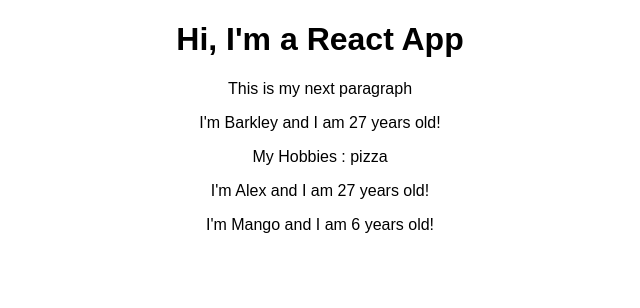
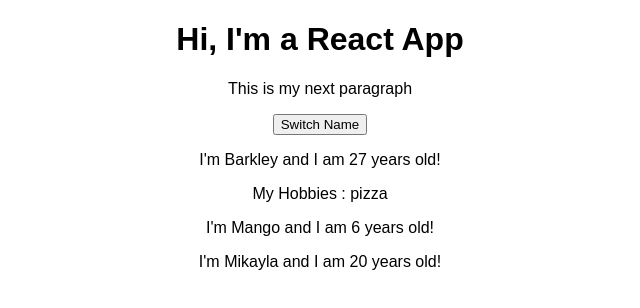
Before and after one commit to barksanto/react-complete-guide, a React (Create React App) app: page / in a window 1280 px wide. Shown: the top 308 px of the page, without its empty margins (320-960 px from the left). Built offline with nearby package versions, Linux system fonts and the light colour scheme.

Commit message:
added button click handler - onClick as opposed to onclick in vanilla js

```diff
--- a/src/App.js
+++ b/src/App.js
@@ -5,6 +5,18 @@
 
 // app is our root ocmponent
 class App extends Component {
+  state = {
+    persons: [
+      { name: "Barkley", age: 27 },
+      { name: "Mango", age: 6 },
+      { name: "Mikayla", age: 20 }
+    ]
+  }
+
+  switcNameHandler = () => { // normal es6 arrow function
+    console.log('button has been clicked!!');
+  }
+
   render() {
     return (
       /* We will nest the rest of our components in this div also */
@@ -12,9 +24,10 @@
       <div className="App">
         <h1>Hi, I'm a React App</h1>
         <p>This is my next paragraph</p>
-        <Person name="Barkley" age="27">My Hobbies : pizza</Person>
-        <Person name="Alex" age="27" />
-        <Person name="Mango" age="6" />
+        <button onClick={this.switcNameHandler}>Switch Name</button>
+        <Person name={this.state.persons[0].name} age={this.state.persons[0].age}>My Hobbies : pizza</Person>
+        <Person name={this.state.persons[1].name} age={this.state.persons[1].age} />
+        <Person name={this.state.persons[2].name} age={this.state.persons[2].age} />
 
       </div>
     );
```
